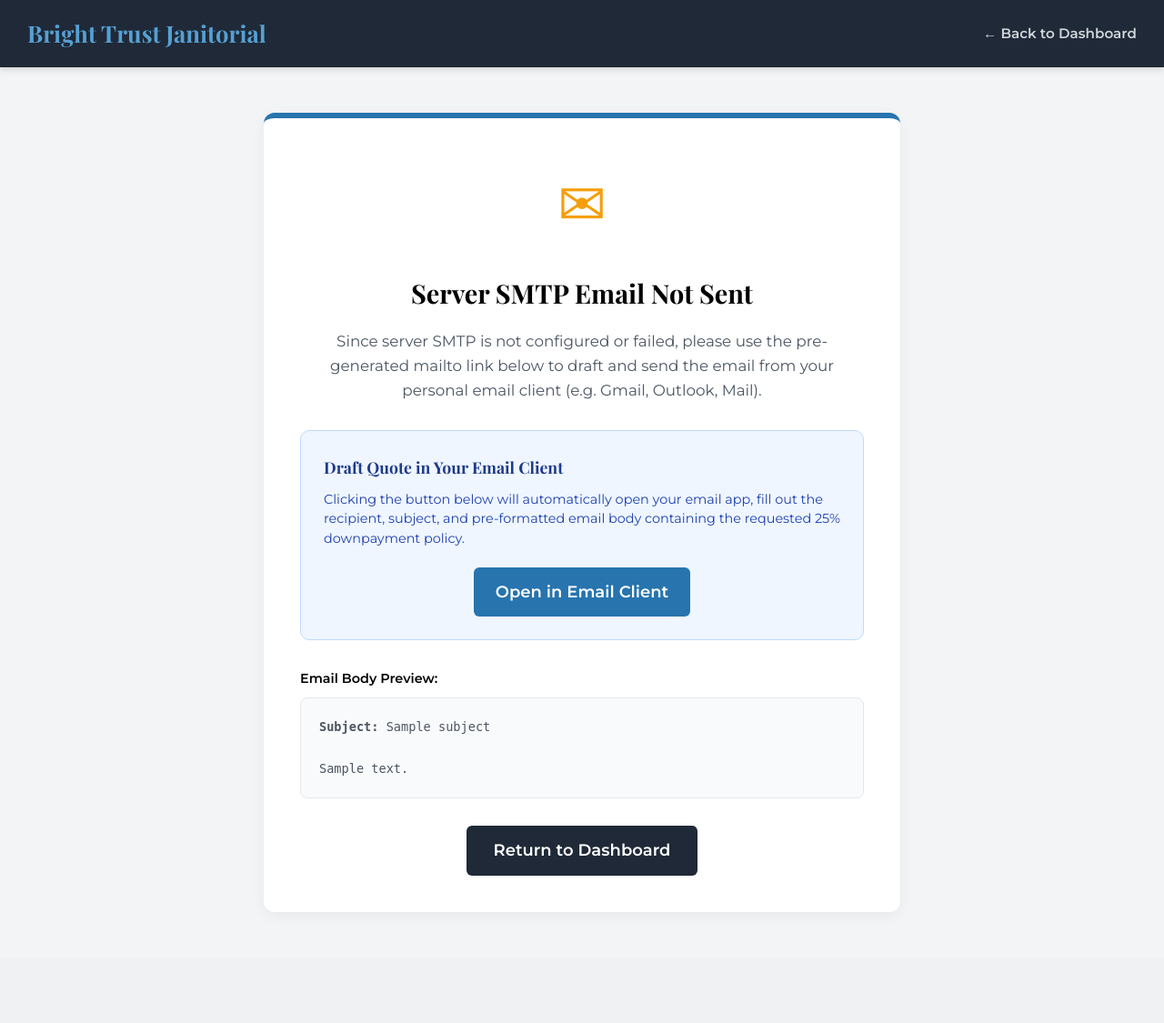
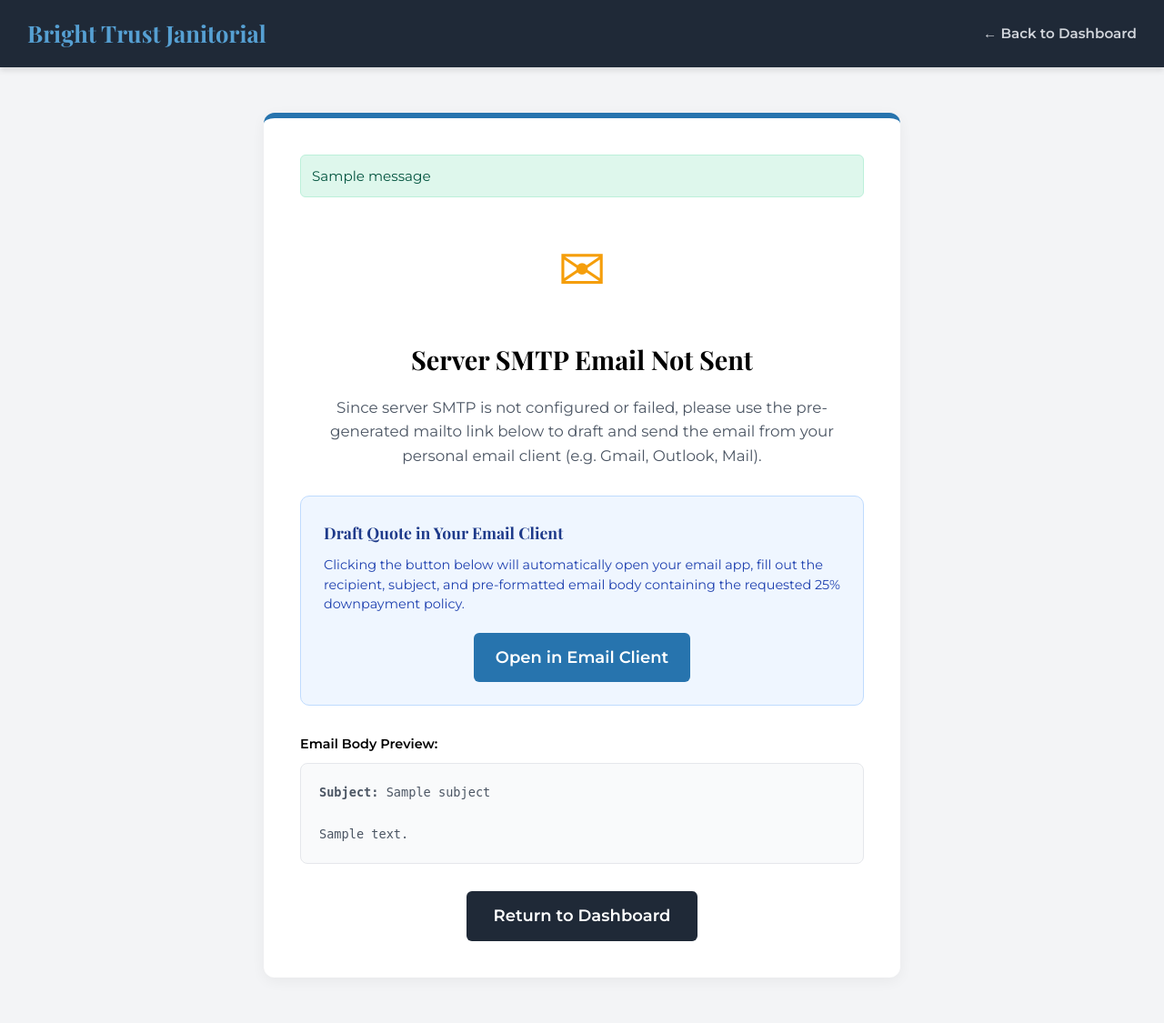
Before and after one commit to jercoding01-code/bright-trust-janitorial, a Django app: template templates/dashboard_email_sent.html in a window 1280 px wide. Shown: the whole page at 91% size. Before the commit the page ends 1003 px from the top, so only its background shows below. Run offline with Django 5.2, Linux system fonts and the light colour scheme; the template is opened without the code that fills it: most values are stand-ins (such as "Sample title", 1, 10 or a date in 2020); one stand-in notice (Sample message) is shown.

Commit message:
fix: Render Django messages in email dispatch template to display SMTP error details

```diff
--- a/templates/dashboard_email_sent.html
+++ b/templates/dashboard_email_sent.html
@@ -131,6 +131,22 @@
 </div>
 
 <div class="status-container">
+    {% if messages %}
+        <div style="margin-bottom: 25px; text-align: left;">
+            {% for message in messages %}
+                <div style="padding: 12px; border-radius: 6px; font-size: 0.95rem; margin-bottom: 10px; line-height: 1.4;
+                    {% if message.tags == 'error' %}
+                        background-color: #fde8e8; color: #e53e3e; border: 1px solid #f8b4b4;
+                    {% elif message.tags == 'success' %}
+                        background-color: #def7ec; color: #03543f; border: 1px solid #bcf0da;
+                    {% else %}
+                        background-color: #e1f5fe; color: #0288d1; border: 1px solid #b3e5fc;
+                    {% endif %}">
+                    {{ message }}
+                </div>
+            {% endfor %}
+        </div>
+    {% endif %}
     {% if email_sent_successfully %}
         <div class="status-icon success">✓</div>
         <h2>Email Sent Successfully!</h2>
```
